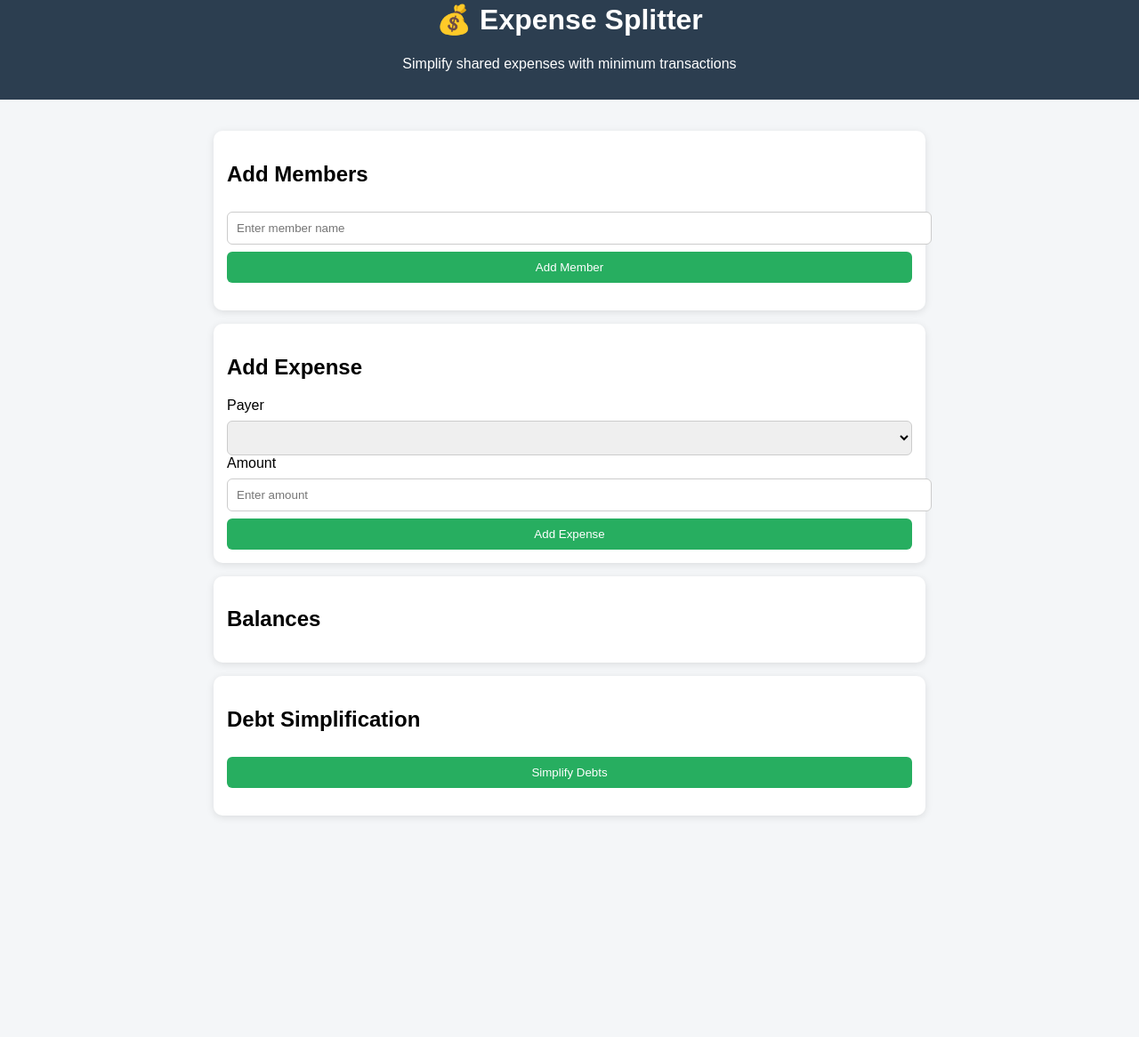
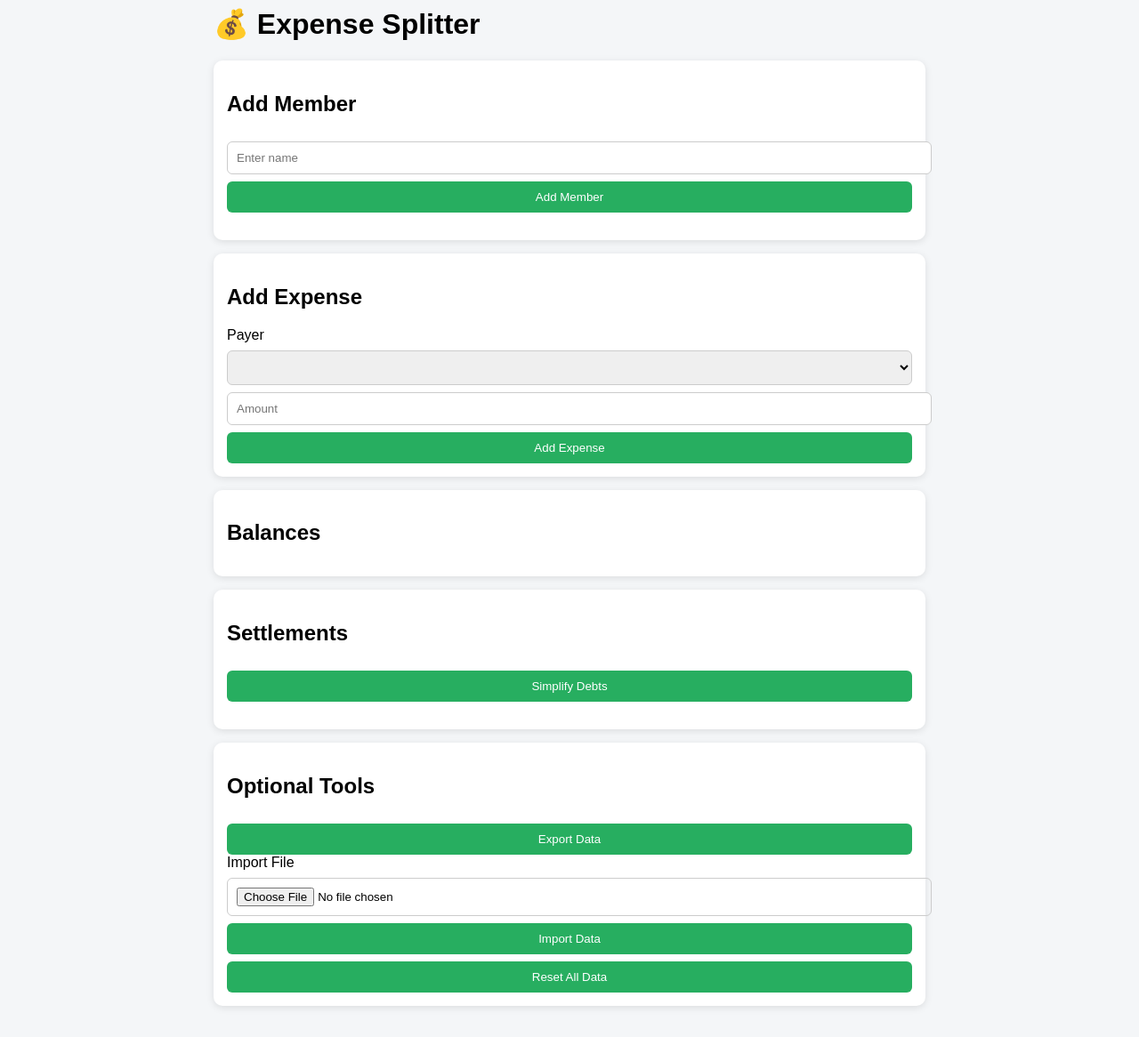
Before and after one commit to AnkitPandit120/Project-Overclock-Hackathon-, a plain HTML site: page index.html in a window 1280 px wide. Shown: the part 33-1199 px from the top of the page at 89% size. Before the commit the page ends 985 px from the top, so only its background shows below. Drawn offline with Linux system fonts and the light colour scheme.

Commit message:
Update title and improve UI elements in index.html

```diff
--- a/index.html
+++ b/index.html
@@ -3,67 +3,55 @@
 
 <head>
     <meta charset="UTF-8">
-
-    <title>Peer-to-Peer Expense Splitter</title>
-    <!-- Add viewport meta tag for responsive design -->
     <meta name="viewport" content="width=device-width, initial-scale=1.0">
-
-
+    <title>Expense Splitter</title>
     <link rel="stylesheet" href="style.css">
 </head>
 
 <body>
 
-
-    <header>
-        <h1>💰 Expense Splitter</h1>
-        <p>Simplify shared expenses with minimum transactions</p>
-    </header>
-
     <div class="container">
 
+        <h1>💰 Expense Splitter</h1>
+
+        <!-- Members -->
         <div class="card">
-            <h2>Add Members</h2>
-
-
-            <input type="text" id="memberName" placeholder="Enter member name">
-
-
+            <h2>Add Member</h2>
+            <input type="text" id="memberName" placeholder="Enter name">
             <button onclick="addMember()">Add Member</button>
-
-
             <ul id="memberList"></ul>
         </div>
 
-
+        <!-- Expense -->
         <div class="card">
             <h2>Add Expense</h2>
-
-
             <label for="payer">Payer</label>
             <select id="payer" title="Payer"></select>
-
-
-            <label>Amount</label>
-            <input type="number" id="amount" placeholder="Enter amount">
-
-
+            <input type="number" id="amount" placeholder="Amount">
             <button onclick="addExpense()">Add Expense</button>
         </div>
 
-
+        <!-- Balances -->
         <div class="card">
             <h2>Balances</h2>
             <ul id="balances"></ul>
         </div>
 
+        <!-- Settlements -->
         <div class="card">
-            <h2>Debt Simplification</h2>
+            <h2>Settlements</h2>
+            <button onclick="simplify()">Simplify Debts</button>
+            <ul id="results"></ul>
+        </div>
 
-
-            <button onclick="simplify()">Simplify Debts</button>
-
-            <ul id="results"></ul>
+        <!-- Optional Tools -->
+        <div class="card">
+            <h2>Optional Tools</h2>
+            <button onclick="exportData()">Export Data</button>
+            <label for="importFile">Import File</label>
+            <input type="file" id="importFile" title="Import File">
+            <button onclick="importData()">Import Data</button>
+            <button onclick="resetAll()">Reset All Data</button>
         </div>
 
     </div>
```
